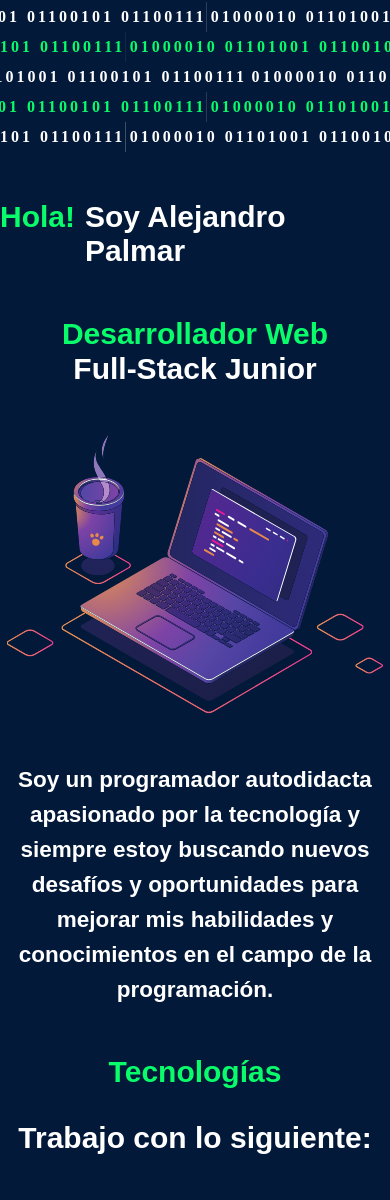
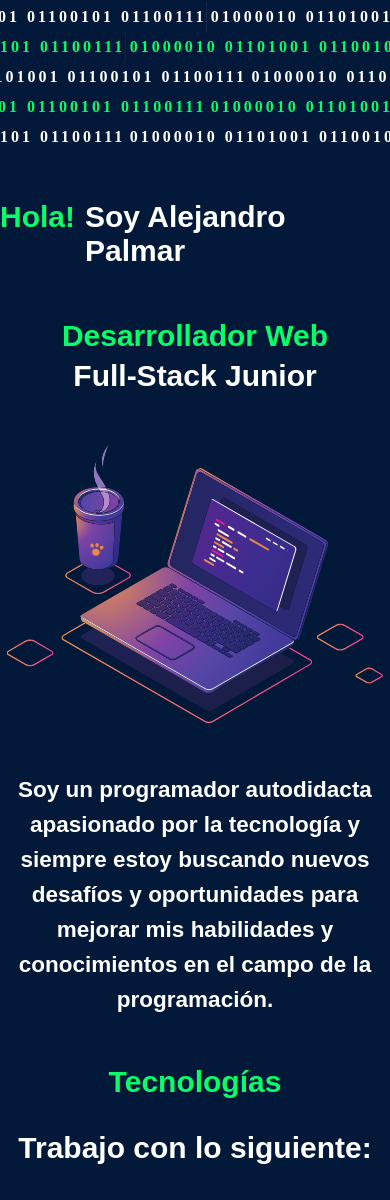
Before and after one commit to ThePalmars1one/portfolio, a Django app: page / in a window 390 px wide. Shown: the part 144-1344 px from the top of the page. Run offline with Django 4.2, Linux system fonts and the light colour scheme; data comes from the database, SQL or seed files in the repository; some web fonts are replaced.

Commit message:
responsive first slider and home

```diff
--- a/projects/static/js/scroll.js
+++ b/projects/static/js/scroll.js
@@ -1,6 +1,7 @@
 const links = document.querySelectorAll('a[href^="#"]');
 links.forEach(link => {
   link.addEventListener('click', e => {
+    console.log("FUNCIONA!");
     e.preventDefault();
     const target = document.querySelector(link.getAttribute('href'));
     target.scrollIntoView({ behavior: 'smooth' });
--- a/projects/static/styles/home.css
+++ b/projects/static/styles/home.css
@@ -7,12 +7,18 @@
     font-size: 20px;
 }
 
-.greetings h1:first-child, .home h1:first-child{
+.greetings h1:first-child, .info_about h1:first-child{
     color: #09FC6A;
 }
 
-.greetings h1:last-child, .home h1:last-child{
+.greetings h1:last-child, .info_about h1:last-child{
     color: #FFFFFF;
+}
+
+.info_about {
+    text-align: center;
+    font-size: 20px;
+    line-height: 40px;
 }
 
 .laptop{
@@ -27,17 +33,8 @@
     width: 380px;
 }
 
-.home{
-    display: flex;
-    flex-direction: column;
-    justify-content: center;
-    text-align: center;
-    font-size: 20px;
-    line-height: 35px;
-}
-
 .home_description{
-    color: FFFFFF;
+    color: #FFFFFF;
     text-align: center;
     font-size: 15px;
     line-height: 35px;
@@ -88,3 +85,18 @@
         transform: translateX(-100%);
     }
 }
+
+@media screen and (min-width: 550px){
+    .slider:nth-child(3), .slider:nth-child(4), .slider:nth-child(5){
+        display: none;
+    }
+}
+
+@media screen and (min-width: 780px) {
+    .greetings_container{
+        display: flex;
+        align-items: center;
+        justify-content: space-around;
+    }
+
+}
--- a/projects/static/styles/tech.css
+++ b/projects/static/styles/tech.css
@@ -21,6 +21,7 @@
     border-radius: 25px;
     width: 150px;
     height: 150px;
+    transition: all 0.2s ease-in-out;
 }
 
 .card_tech_container{
@@ -29,3 +30,8 @@
     flex-wrap: wrap;
     gap:20px;
 }
+
+.card_tech_container img:not(:hover) {
+    opacity: 1;
+    transform: scale(0.9);
+}
--- a/projects/templates/layout.html
+++ b/projects/templates/layout.html
@@ -32,7 +32,7 @@
     {% include 'partials/footer.html' %}
 
     <script src="{% static 'js/menu.js' %}"></script>
-    <script src="{% static 'js/scroll.js' %}"><script>
+    <script src="{% static 'js/scroll.js' %}"></script>
 </body>
 
 </html>
--- a/projects/templates/partials/home.html
+++ b/projects/templates/partials/home.html
@@ -6,38 +6,61 @@
         <div class="slider">
             <h2>01000010 01101001 01100101 01100111</h2>
             <h2>01000010 01101001 01100101 01100111</h2>
-        </div>
-        <div class="slider">
+            <h2>01000010 01101001 01100101 01100111</h2>
+            <h2>01000010 01101001 01100101 01100111</h2>
+            <h2>01000010 01101001 01100101 01100111</h2>
+            <h2>01000010 01101001 01100101 01100111</h2>
             <h2>01000010 01101001 01100101 01100111</h2>
             <h2>01000010 01101001 01100101 01100111</h2>
         </div>
         <div class="slider">
             <h2>01000010 01101001 01100101 01100111</h2>
             <h2>01000010 01101001 01100101 01100111</h2>
-        </div>
-        <div class="slider">
+            <h2>01000010 01101001 01100101 01100111</h2>
+            <h2>01000010 01101001 01100101 01100111</h2>
+            <h2>01000010 01101001 01100101 01100111</h2>
+            <h2>01000010 01101001 01100101 01100111</h2>
+            <h2>01000010 01101001 01100101 01100111</h2>
+            <h2>01000010 01101001 01100101 01100111</h2>
             <h2>01000010 01101001 01100101 01100111</h2>
             <h2>01000010 01101001 01100101 01100111</h2>
         </div>
         <div class="slider">
             <h2>01000010 01101001 01100101 01100111</h2>
             <h2>01000010 01101001 01100101 01100111</h2>
+            <h2>01000010 01101001 01100101 01100111</h2>
+        </div>
+        <div class="slider">
+            <h2>01000010 01101001 01100101 01100111</h2>
+            <h2>01000010 01101001 01100101 01100111</h2>
+            <h2>01000010 01101001 01100101 01100111</h2>
+        </div>
+        <div class="slider">
+            <h2>01000010 01101001 01100101 01100111</h2>
+            <h2>01000010 01101001 01100101 01100111</h2>
+            <h2>01000010 01101001 01100101 01100111</h2>
         </div>
     </div>
 
-    <div class="greetings" id="home">
-        <h1>Hola! </h1>
-        <h1>Soy Alejandro Palmar</h1>
-    </div>
 
-    <div class="home">
+    <div class="greetings_container" id="home">
         <div>
-            <h1>Desarrollador Web</h1>
-            <h1>Full-Stack Junior</h1>
+            <div class="greetings">
+                <h1>Hola! </h1>
+                <h1>Soy Alejandro Palmar</h1>
+            </div>
+
+            <div class="info_about">
+                <h1>Desarrollador Web</h1>
+                <h1>Full-Stack Junior</h1>
+            </div>
+
         </div>
 
         <figure class="laptop"><img src="{% static 'images/laptop.svg'%}" alt="Laptop Icon"></figure>
+    </div>
 
+    <div>
         <div class="home_description">
             <h1>Soy un programador autodidacta <br>
                 apasionado por la tecnología y <br>
```
